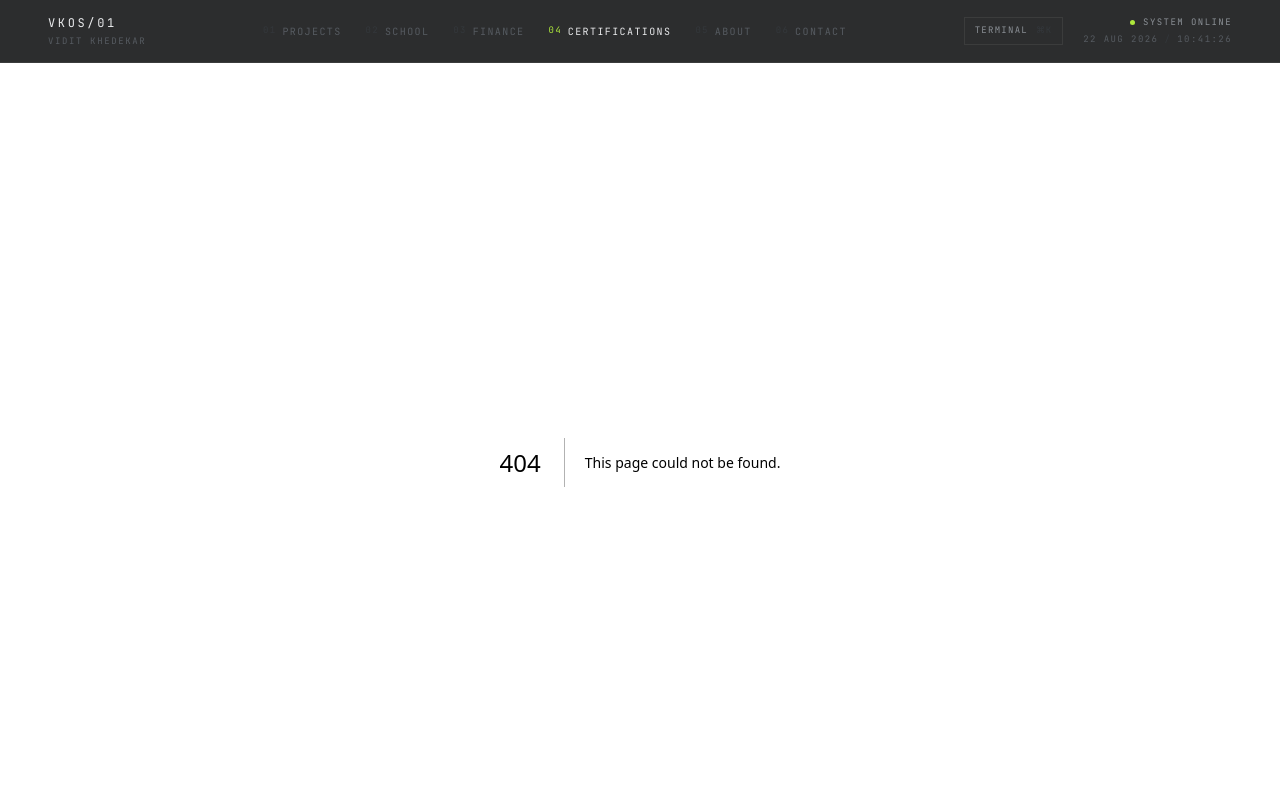
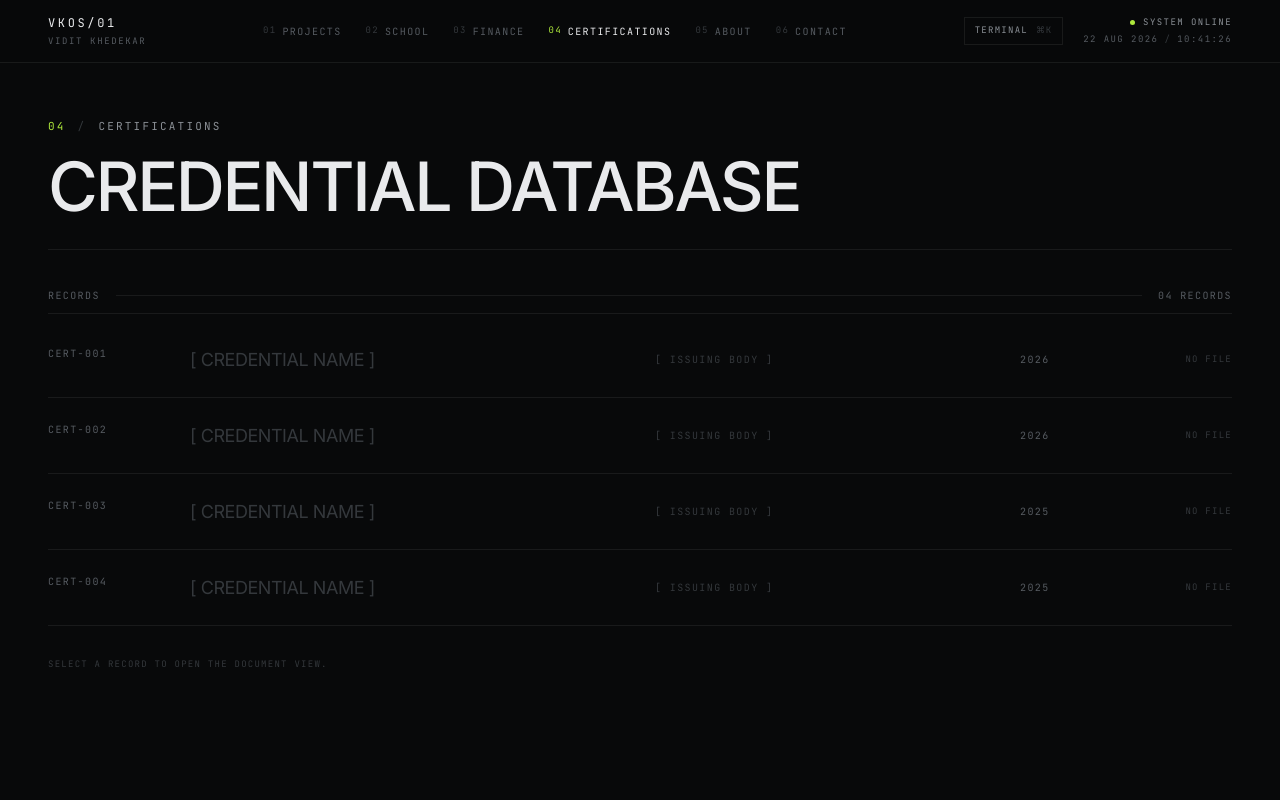
Before and after one commit to viditkhedekar/portfolio, a Next.js app: page /certifications in a window 1280 px wide. Before the commit this address had no page. Shown: the top 800 px of the page. Built offline with nearby package versions, Linux system fonts and the light colour scheme.

Commit message:
certifications page

```diff
--- /dev/null
+++ b/src/app/certifications/page.tsx
@@ -0,0 +1,11 @@
+import type { Metadata } from "next";
+import { CertificationModule } from "@/components/modules/CertificationModule";
+
+export const metadata: Metadata = {
+  title: "Certifications",
+  description: "CREDENTIAL DATABASE — certifications and supporting documents.",
+};
+
+export default function CertificationsPage() {
+  return <CertificationModule />;
+}
```
